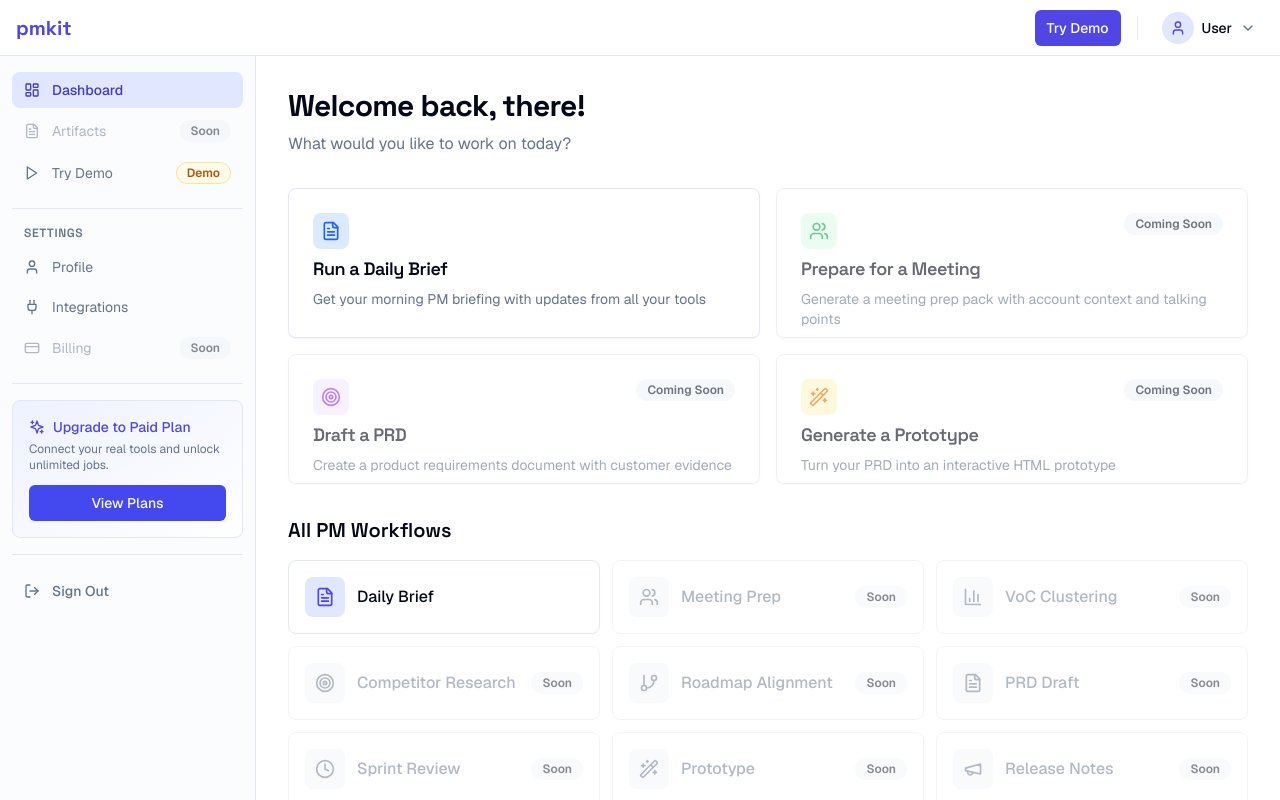
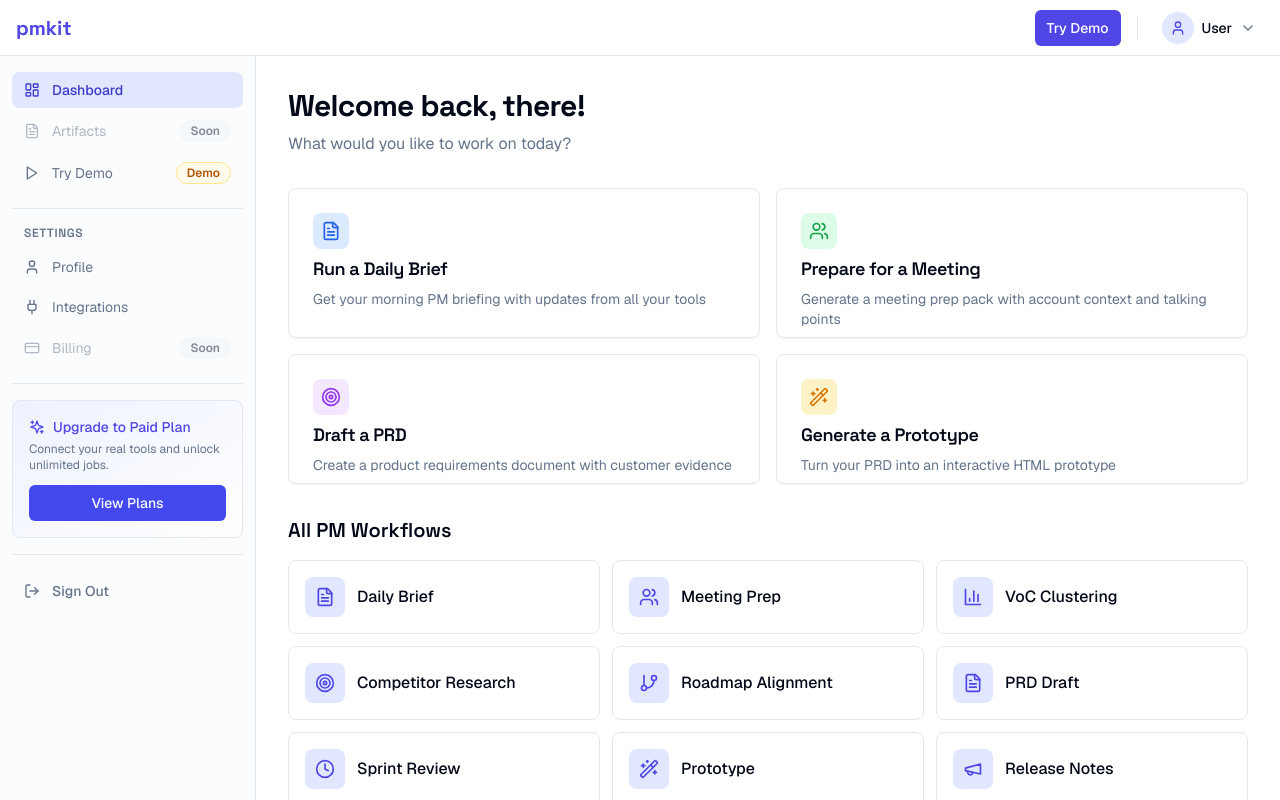
Before and after one commit to graemerycyk/openpmkit, a Next.js app in the folder apps/web/: page /dashboard in a window 1280 px wide. Built offline with nearby package versions, Linux system fonts and the light colour scheme; no server answers.

Commit message:
Update page.tsx

```diff
--- a/apps/web/src/app/(authenticated)/dashboard/page.tsx
+++ b/apps/web/src/app/(authenticated)/dashboard/page.tsx
@@ -33,39 +33,39 @@ const quickActions = [
     title: 'Prepare for a Meeting',
     description: 'Generate a meeting prep pack with account context and talking points',
     icon: Users,
-    href: '#',
+    href: '/agents/meeting-prep',
     color: 'bg-green-100 text-green-600',
-    enabled: false,
+    enabled: true,
   },
   {
     title: 'Draft a PRD',
     description: 'Create a product requirements document with customer evidence',
     icon: Target,
-    href: '#',
+    href: '/agents/prd-draft',
     color: 'bg-purple-100 text-purple-600',
-    enabled: false,
+    enabled: true,
   },
   {
     title: 'Generate a Prototype',
     description: 'Turn your PRD into an interactive HTML prototype',
     icon: Wand2,
-    href: '#',
+    href: '/agents/prototype-generation',
     color: 'bg-amber-100 text-amber-600',
-    enabled: false,
+    enabled: true,
   },
 ];
 
 const jobTypes = [
   { name: 'Daily Brief', icon: FileText, job: 'daily_brief', href: '/agents/daily-brief', enabled: true },
-  { name: 'Meeting Prep', icon: Users, job: 'meeting_prep', enabled: false },
-  { name: 'VoC Clustering', icon: BarChart3, job: 'voc_clustering', enabled: false },
-  { name: 'Competitor Research', icon: Target, job: 'competitor_research', enabled: false },
-  { name: 'Roadmap Alignment', icon: GitBranch, job: 'roadmap_alignment', enabled: false },
-  { name: 'PRD Draft', icon: FileText, job: 'prd_draft', enabled: false },
-  { name: 'Sprint Review', icon: Clock, job: 'sprint_review', enabled: false },
-  { name: 'Prototype', icon: Wand2, job: 'prototype_generation', enabled: false },
-  { name: 'Release Notes', icon: Megaphone, job: 'release_notes', enabled: false },
-  { name: 'Deck Content', icon: Presentation, job: 'deck_content', enabled: false },
+  { name: 'Meeting Prep', icon: Users, job: 'meeting_prep', href: '/agents/meeting-prep', enabled: true },
+  { name: 'VoC Clustering', icon: BarChart3, job: 'voc_clustering', href: '/agents/voc-clustering', enabled: true },
+  { name: 'Competitor Research', icon: Target, job: 'competitor_research', href: '/agents/competitor-research', enabled: true },
+  { name: 'Roadmap Alignment', icon: GitBranch, job: 'roadmap_alignment', href: '/agents/roadmap-alignment', enabled: true },
+  { name: 'PRD Draft', icon: FileText, job: 'prd_draft', href: '/agents/prd-draft', enabled: true },
+  { name: 'Sprint Review', icon: Clock, job: 'sprint_review', href: '/agents/sprint-review', enabled: true },
+  { name: 'Prototype', icon: Wand2, job: 'prototype_generation', href: '/agents/prototype-generation', enabled: true },
+  { name: 'Release Notes', icon: Megaphone, job: 'release_notes', href: '/agents/release-notes', enabled: true },
+  { name: 'Deck Content', icon: Presentation, job: 'deck_content', href: '/agents/deck-content', enabled: true },
 ];
 
 export default function DashboardPage() {
```
